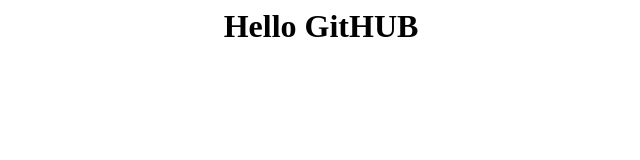
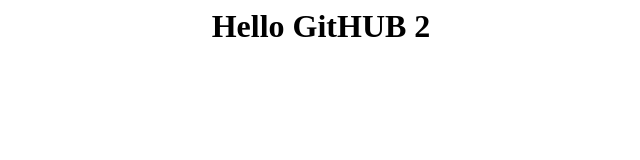
Before and after one commit to Pavel-Gruzdev/jenkins_repo, a plain HTML site: page index.html in a window 1280 px wide. Shown: the whole page, without its empty margins (319-959 px from the left). Drawn offline with Linux system fonts and the light colour scheme.

Commit message:
new build

```diff
--- a/index.html
+++ b/index.html
@@ -1,7 +1,7 @@
 <html>
 <body>
 <center>
-<h1>Hello GitHUB</h1>
+<h1>Hello GitHUB 2</h1>
 </center>
 </body>
 </html>
```
